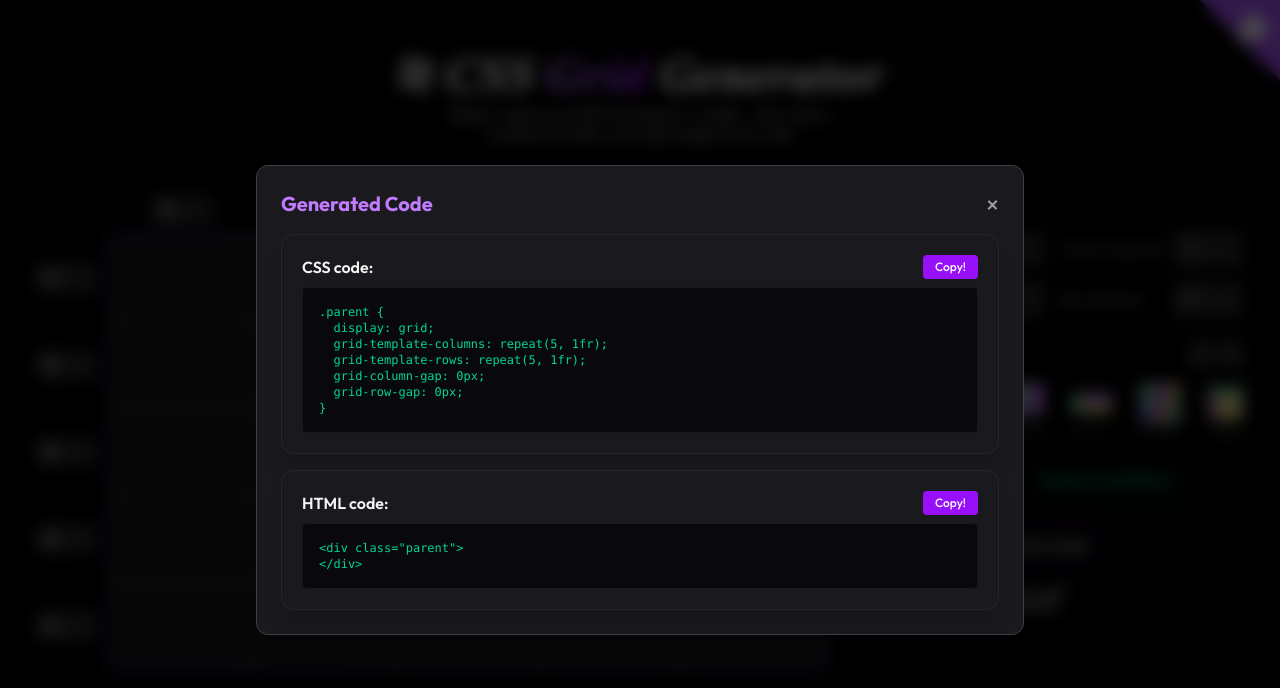
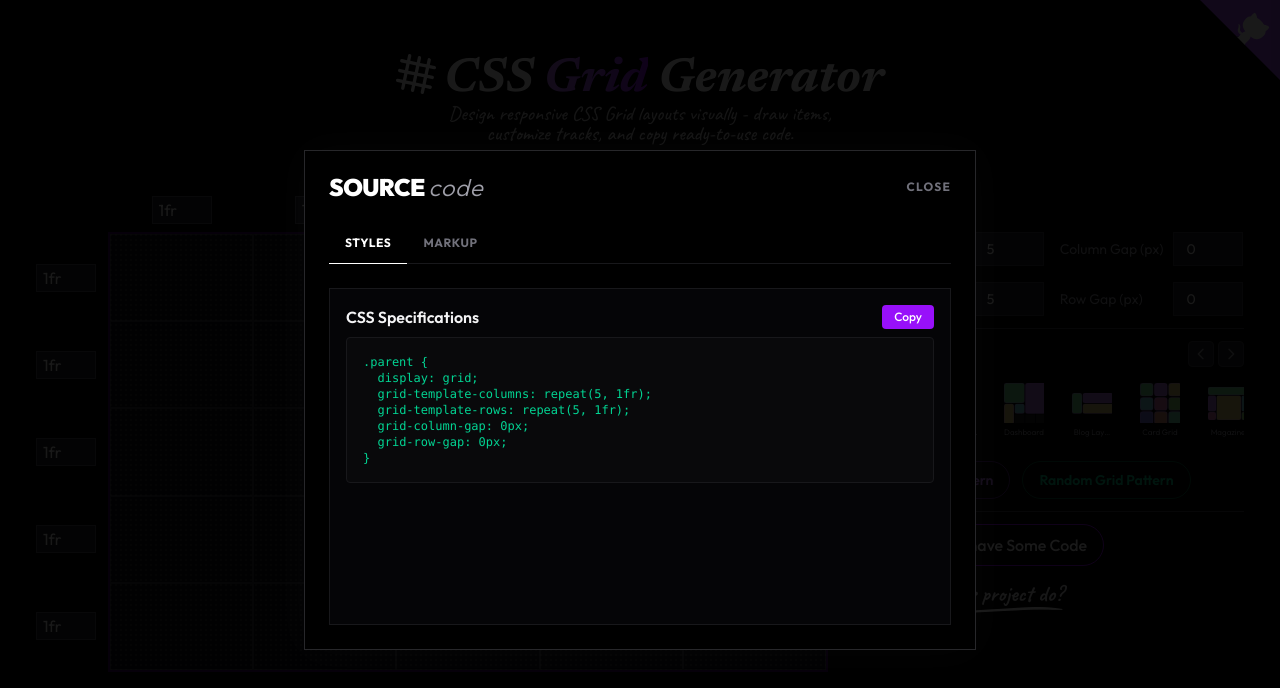
Before and after one commit to byllzz/gridzzly, a React (Vite) app: page / in a window 1280 px wide. Both pictures are taken after a click on the button "Please May I have Some Code". Shown: the top 688 px of the page. Built offline with nearby package versions, Linux system fonts and the light colour scheme.

Commit message:
style: implement compact, sharp-edged layout for code export modal

```diff
--- a/src/components/CSSGridGenerator.jsx
+++ b/src/components/CSSGridGenerator.jsx
@@ -3,9 +3,9 @@ import { useGridGenerator } from '../hooks/useGridGenerator';
 import { GridSetupPanel } from './GridSetupPanel';
 import { VisualGrid } from './VisualGrid';
 import { TemplatePresets } from './TemplatePresets';
-import { CodePanel } from './CodePanel';
 import { useState } from 'react';
 import strokeLight from '../assets/strokeLight.png';
+import { CodeExportModal } from './CodeExportModal';
 
 export default function CSSGridGenerator() {
   const {
@@ -36,6 +36,7 @@ export default function CSSGridGenerator() {
   } = useGridGenerator();
 
   const [isCodeModalOpen, setIsCodeModalOpen] = useState(false);
+  const [activeTab, setActiveTab] = useState('css');
 
   return (
     <div className="flex-1 w-full relative  text-zinc-200 py-2 selection:bg-purple-500/30">
@@ -91,26 +92,13 @@ export default function CSSGridGenerator() {
         </div>
       </div>
 
-      {/* Code Modal Section */}
-      {isCodeModalOpen && (
-        <div className="fixed inset-0 z-50 flex items-center justify-center bg-black/70 backdrop-blur-sm">
-          <div className="bg-[#1a1a1e] border border-zinc-700 rounded-xl p-6 w-full max-w-3xl max-h-[90vh] overflow-y-auto shadow-2xl">
-            <div className="flex justify-between items-center mb-4">
-              <h2 className="text-xl font-bold text-purple-400">Generated Code</h2>
-              <button
-                onClick={() => setIsCodeModalOpen(false)}
-                className="text-zinc-400 hover:text-white text-2xl leading-none"
-              >
-                &times;
-              </button>
-            </div>
-            <div className="flex flex-col gap-4">
-              <CodePanel title="CSS code:" code={cssCode} language="css" />
-              <CodePanel title="HTML code:" code={htmlCode} language="html" />
-            </div>
-          </div>
-        </div>
-      )}
+      {/* Code Modal Section - Next Level UI */}
+      <CodeExportModal
+        isOpen={isCodeModalOpen}
+        onClose={() => setIsCodeModalOpen(false)}
+        cssCode={cssCode}
+        htmlCode={htmlCode}
+      />
     </div>
   );
 }
--- /dev/null
+++ b/src/components/CodeExportModal.jsx
@@ -0,0 +1,75 @@
+// components/CodeExportModal.jsx
+import { useState } from 'react';
+import { CodePanel } from './CodePanel';
+
+export function CodeExportModal({ isOpen, onClose, cssCode, htmlCode }) {
+  const [activeTab, setActiveTab] = useState('css');
+
+  if (!isOpen) return null;
+
+  return (
+    <div className="fixed inset-0 z-50 flex items-center justify-center bg-black/90 select-none animate-fade-in">
+      <div className="bg-black border border-zinc-800 rounded-none w-full max-w-2xl h-[65vh] max-h-[500px] flex flex-col p-6 relative overflow-hidden m-4 shadow-[0_0_40px_rgba(255,255,255,0.02)]">
+        {/* Top bar */}
+        <div className="flex justify-between items-center mb-6 shrink-0">
+          <div>
+            <h2 className="text-2xl font-black tracking-tight text-white uppercase leading-none">
+              Source{' '}
+              <span className="font-light tracking-wide text-zinc-400 lowercase italic pr-1">
+                code
+              </span>
+            </h2>
+          </div>
+
+          <button
+            onClick={onClose}
+            className="text-zinc-500 hover:text-white transition-colors duration-150 text-xs uppercase tracking-widest cursor-pointer font-bold"
+            aria-label="Close modal"
+          >
+            Close
+          </button>
+        </div>
+
+        {/* Clean Line-Based Tabs */}
+        <div className="flex border-b border-zinc-900 mb-6 shrink-0">
+          <button
+            onClick={() => setActiveTab('css')}
+            className={`py-3 px-4 text-xs uppercase tracking-wider font-bold transition-all cursor-pointer border-b rounded-none -mb-[1px] ${
+              activeTab === 'css'
+                ? 'border-white text-white'
+                : 'border-transparent text-zinc-500 hover:text-zinc-300'
+            }`}
+          >
+            Styles
+          </button>
+          <button
+            onClick={() => setActiveTab('html')}
+            className={`py-3 px-4 text-xs uppercase tracking-wider font-bold transition-all cursor-pointer border-b rounded-none -mb-[1px] ${
+              activeTab === 'html'
+                ? 'border-white text-white'
+                : 'border-transparent text-zinc-500 hover:text-zinc-300'
+            }`}
+          >
+            Markup
+          </button>
+        </div>
+
+        {/* Rigid Fixed Inner Canvas to eliminate any size shifts */}
+        <div className="flex-1 min-h-0 bg-[#050507] border border-zinc-900 rounded-none flex flex-col overflow-hidden">
+          <div className="flex-1 overflow-y-auto p-4 custom-scrollbar">
+            {activeTab === 'css' && (
+              <div className="animate-fade-in">
+                <CodePanel title="CSS Specifications" code={cssCode} language="css" />
+              </div>
+            )}
+            {activeTab === 'html' && (
+              <div className="animate-fade-in">
+                <CodePanel title="HTML Structure" code={htmlCode} language="html" />
+              </div>
+            )}
+          </div>
+        </div>
+      </div>
+    </div>
+  );
+}
--- a/src/components/CodePanel.jsx
+++ b/src/components/CodePanel.jsx
@@ -1,21 +1,29 @@
-// components/CodePanel.jsx
-import React from 'react';
-
+import { useEffect, useState } from 'react';
 export const CodePanel = ({ title, code, language = 'css' }) => {
+  const [copied, setCopied] = useState(false);
   const copyToClipboard = text => {
     navigator.clipboard.writeText(text);
-    alert('Copied to clipboard!');
+    console.log('Copied to clipboard!');
   };
 
+  useEffect(() => {
+    setTimeout(() => {
+      setCopied(false);
+    }, 2000);
+  });
+
   return (
-    <div className="bg-[#1a1a1e] border border-zinc-800 rounded-xl p-5 shadow-xl flex flex-col">
+    <div className=" flex flex-col">
       <div className="flex justify-between items-center mb-2">
         <h3 className="text-md font-semibold text-zinc-100">{title}</h3>
         <button
-          onClick={() => copyToClipboard(code)}
+          onClick={() => {
+            copyToClipboard(code);
+            setCopied(true);
+          }}
           className="bg-purple-600 hover:bg-purple-700 active:bg-purple-800 text-white font-medium text-xs px-3 py-1 rounded transition-colors"
         >
-          Copy!
+          {copied ? 'Code Copied' : 'Copy'}
         </button>
       </div>
       <pre
```
